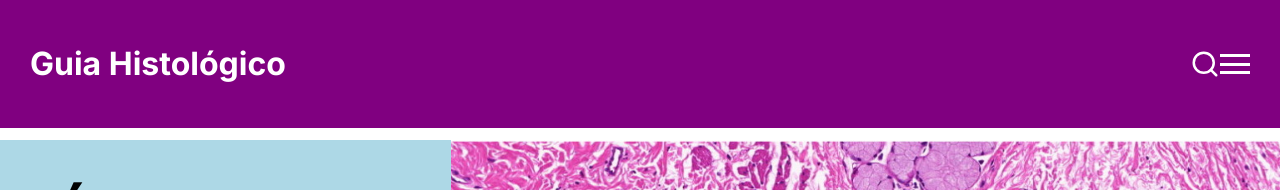
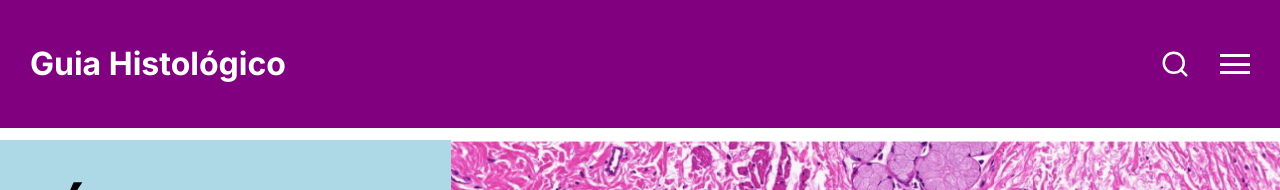
Before and after one commit to JoseArtur/GuaHistologico, a Next.js app: page / in a window 1280 px wide. Shown: the top 190 px of the page. Built offline with nearby package versions, Linux system fonts and the light colour scheme.

Commit message:
changed css

```diff
--- a/app/components/Header.tsx
+++ b/app/components/Header.tsx
@@ -1,7 +1,7 @@
 // components/Header.tsx
 
 import Link from 'next/link';
-import { CSSProperties, useState } from 'react';
+import { useState } from 'react';
 import Menu from './Menu';
 import { FiSearch } from 'react-icons/fi';
 
@@ -12,101 +12,96 @@ export default function Header() {
     setMenuVisible(!menuVisible);
   };
 
-  const headerStyle:CSSProperties = {
-    backgroundColor: 'purple',
-    padding: '40px 30px',
-    color: 'white',
-    position: "fixed",
-    top: 0,
-    width: '100%',
-    zIndex: 1000
-  };
+  return (
+   <><header  style={{ position: 'fixed', top: 0, width: '100%', zIndex: 1000}}>
+      <nav >
+        <div className="logo"><Link href="/">
+      Guia Histológico
 
-  const navStyle : CSSProperties = {
-    display: 'flex',
-    justifyContent: 'space-between',
-    alignItems: 'center'
-  };
+    </Link></div>
 
-  const logoStyle: CSSProperties = {
-    fontSize: '2em',
-    fontWeight: 'bold'
-  };
+        <div className="spacer"></div>
+      <FiSearch size={30} style={{ marginRight  : '30px' }}/>
+        <button onClick={toggleMenu} className={`hamburger ${menuVisible ? 'active' : ''}`}>
+          <span></span>
+          <span></span>
+          <span></span>
+        </button>
+        <Menu menuVisible={menuVisible} toggleMenu={toggleMenu} /> {/* Pass toggleMenu function */}
+      </nav>
+      <style jsx>{`
+        header {
+          background-color: purple;
+          padding: 40px 30px;
+          color: white;
 
-  const searchStyle: CSSProperties = {
-    fontSize: '1.5em',
-    color: 'white',
-    cursor: 'pointer'
-  };
+        }
+        nav {
 
-  const spacerStyle: CSSProperties = {
-    flexGrow: 1
-  };
-
-  const hamburgerStyle: CSSProperties = {
-    background: 'none',
-    border: 'none',
-    color: 'white',
-    fontSize: '20.2px',
-    cursor: 'pointer',
-    display: 'flex',
-    flexDirection: 'column',
-    justifyContent: 'space-between',
-    height: '20px',
-    zIndex: 1000
-  };
-
-  const hamburgerSpanStyle: CSSProperties = {
-    width: '30px',
-    height: '3px',
-    backgroundColor: 'white',
-    display: 'block',
-    transition: 'all 0.3s ease'
-  };
-
-  const activeHamburgerSpanStyle: CSSProperties = {
-    transform: 'translateY(8px) rotate(45deg)',
-    opacity: 0
-  };
-
-  const menuStyle: CSSProperties = {
-    display: 'none',
-    gap: '10px'
-  };
-
-  const visibleMenuStyle: CSSProperties = {
-    display: 'flex',
-    flexDirection: 'column',
-    position: 'absolute',
-    top: '60px',
-    right: '20px',
-    background: 'purple',
-    padding: '20px'
-  };
-
-  const menuLinkStyle: CSSProperties = {
-    color: 'white',
-    textDecoration: 'none'
-  };
-
-  return (
-    <>
-      <header style={headerStyle}>
-        <nav style={navStyle}>
-          <div style={logoStyle}>
-            <Link href="/">Guia Histológico</Link>
-          </div>
-          <div style={spacerStyle}></div>
-          <FiSearch size={30} style={searchStyle} />
-          <button onClick={toggleMenu} style={hamburgerStyle}>
-            <span style={hamburgerSpanStyle}></span>
-            <span style={menuVisible ? activeHamburgerSpanStyle : hamburgerSpanStyle}></span>
-            <span style={hamburgerSpanStyle}></span>
-          </button>
-          <Menu menuVisible={menuVisible} toggleMenu={toggleMenu} />
-        </nav>
-      </header>
-      <div style={{ paddingTop: '140px' }}></div>
-    </>
+          display: flex;
+          justify-content: space-between;
+          align-items: center;
+        }
+        .logo {
+          font-size: 2em;
+          font-weight: bold;
+        }
+        .search {
+          font-size: 1.5em;
+          color: white;
+          cursor: pointer;
+        }
+        .spacer {
+          flex-grow: 1;
+        }
+        .hamburger {
+          background: none;
+          border: none;
+          color: white;
+          font-size: 20.2px;
+          cursor: pointer;
+          display: flex;
+          flex-direction: column;
+          justify-content: space-between;
+          height: 20px;
+          z-index: 1000;
+        }
+        .hamburger span {
+          width: 30px;
+          height: 3px;
+          background-color: white;
+          display: block;
+          transition: all 0.3s ease;
+        }
+        .hamburger.active span:nth-child(1) {
+          transform: translateY(8px) rotate(45deg);
+        }
+        .hamburger.active span:nth-child(2) {
+          opacity: 0;
+        }
+        .hamburger.active span:nth-child(3) {
+          transform: translateY(-8px) rotate(-45deg);
+        }
+        .menu {
+          display: none;
+          gap: 10px;
+        }
+        .menu.visible {
+          display: flex;
+          flex-direction: column;
+          position: absolute;
+          top: 60px;
+          right: 20px;
+          background: purple;
+          padding: 20px;
+        }
+        .menu a {
+          color: white;
+          text-decoration: none;
+        }
+      `}</style>
+    </header>
+          <div style={{paddingTop:'140px'}}></div>
+          </>
   );
 }
```
